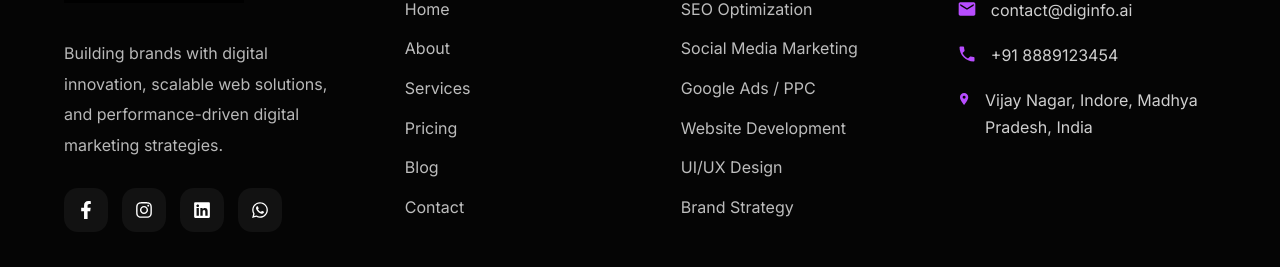
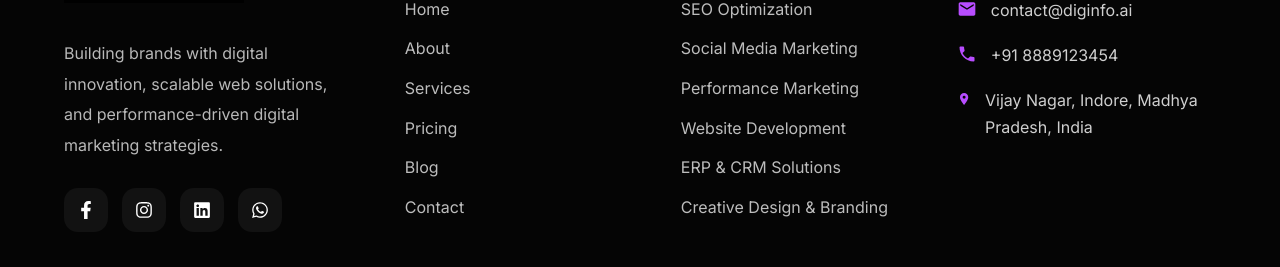
Before and after one commit to Yash-devloper/Diginfo-Nextjs, a Next.js app: page / in a window 1280 px wide. Shown: the part 4826-5093 px from the top of the page. Built offline with nearby package versions, Linux system fonts and the light colour scheme; no server answers; the database is empty.

Commit message:
footer links done

```diff
--- a/src/components/Footer.tsx
+++ b/src/components/Footer.tsx
@@ -93,12 +93,12 @@ export default function Footer() {
           <h4>Services</h4>
 
           <ul className="footer-links">
-            <li><a href="#">SEO Optimization</a></li>
-            <li><a href="#">Social Media Marketing</a></li>
-            <li><a href="#">Google Ads / PPC</a></li>
-            <li><a href="#">Website Development</a></li>
-            <li><a href="#">UI/UX Design</a></li>
-            <li><a href="#">Brand Strategy</a></li>
+            <li><a href="/services/search-engine-optimization">SEO Optimization</a></li>
+            <li><a href="/services/social-media-marketing">Social Media Marketing</a></li>
+            <li><a href="/services/performance-marketing">Performance Marketing</a></li>
+            <li><a href="/services/website-development">Website Development</a></li>
+            <li><a href="/services/erp-crm-solutions">ERP & CRM Solutions</a></li>
+            <li><a href="/services/creative-design-branding">Creative Design & Branding</a></li>
           </ul>
 
         </div>
```
